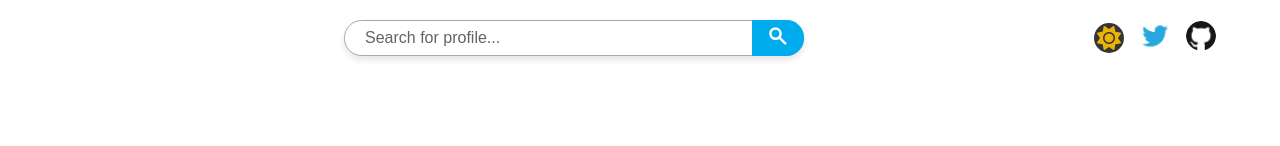
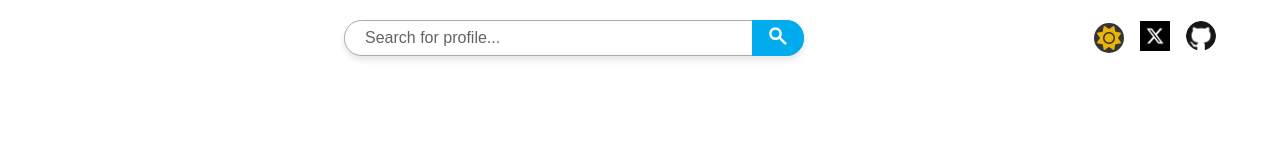
Before and after one commit to pushkaraj2007/TechCreators, a website: page index.html in a window 1280 px wide. Shown: the top 146 px of the page. Drawn offline with Linux system fonts and the light colour scheme.

Commit message:
Updated the new Twitter Logo

```diff
--- a/index.html
+++ b/index.html
@@ -29,7 +29,7 @@
       </div>
 
       <a class="twitter-img" href="https://twitter.com/pushkaraj2007" target="_blank" rel="noopener noreferrer">
-        <img src="/assets/twitter.png" alt="Twitter logo" />
+        <img src="/assets/X_Logo.png" alt="Twitter logo" />
       </a>
 
       <a href="https://github.com/pushkaraj2007/TechCreators" target="_blank" rel="noopener noreferrer">
```
Also changed, not shown: assets/X_Logo.png (added).
